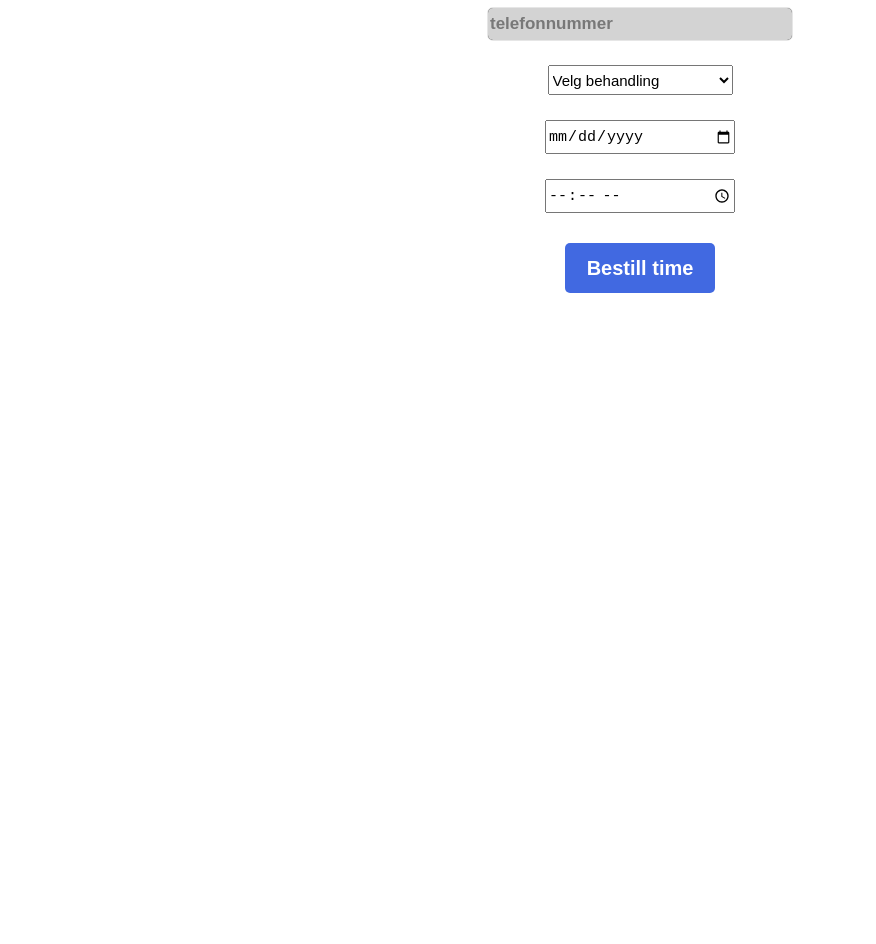
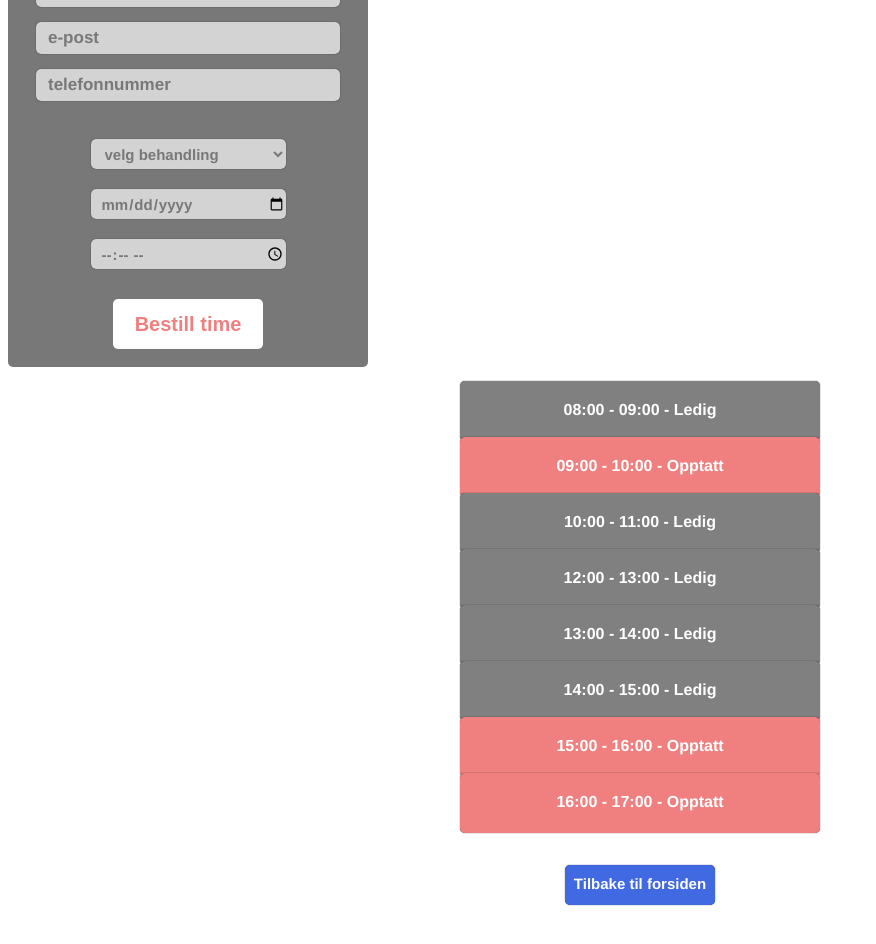
Before and after one commit to braenden/grensesnitt-eksamen, a Vue app: page /booking in a window 1280 px wide. Shown: the part 234-1178 px from the top of the page, without its empty margins (0-876 px from the left). Before the commit the page ends 800 px from the top, so only its background shows below. Built offline with nearby package versions, Linux system fonts and the light colour scheme.

Commit message:
Added times to booking

```diff
--- a/src/pages/booking.vue
+++ b/src/pages/booking.vue
@@ -1,16 +1,35 @@
 <template>
     <div><hr id="line4">
+    <div id="container">
+    <h1>Reservasjon av time</h1>
         <input v-model="bookingForm.firstName" type="text" placeholder="fornavn" class="inputForm"><br>
         <input v-model="bookingForm.surName" type="text" placeholder="etternavn" class="inputForm"><br>
         <input v-model="bookingForm.email" type="text" placeholder="e-post" class="inputForm"><br>
-        <input v-model="bookingForm.phoneNumber" type="text" placeholder="telefonnummer" class="inputForm"><br>
-        <select @change="changeTreatment($event)" class="options">
-            <option>Velg behandling</option>
+        <input v-model="bookingForm.phoneNumber" type="text" placeholder="telefonnummer" class="inputForm"><br><br>
+        <select @change="changeTreatment($event)" class="options" id="selectBtn">
+            <option>velg behandling</option>
             <option  v-for="treatments in treatments" :value="treatments.name" v-bind:key="treatments.id">{{ treatments.name }}</option>
         </select><br>
         <input v-model="bookingForm.date" type="date" class="options"><br>
         <input v-model="bookingForm.time" type="time" class="options"><br>
-        <button type="button" @click="sendBooking" id="bestill">Bestill time</button><br>
+        <button type="button" @click="sendBooking" id="bestill">Bestill time</button><br><br>
+        </div><br>
+
+        <div id="container2">
+            <ul>
+                <p class="ledigTime">08:00 - 09:00 - Ledig</p><br>
+                <p class="opptattTime">09:00 - 10:00 - Opptatt</p><br>
+                <p class="ledigTime">10:00 - 11:00 - Ledig</p><br>
+                <p class="ledigTime">12:00 - 13:00 - Ledig</p><br>
+                <p class="ledigTime">13:00 - 14:00 - Ledig</p><br>
+                <p class="ledigTime">14:00 - 15:00 - Ledig</p><br>
+                <p class="opptattTime">15:00 - 16:00 - Opptatt</p><br>
+                <p class="opptattTime">16:00 - 17:00 - Opptatt</p><br>
+            </ul>
+        </div>
+             <router-link to="/" id="smallBtn4">Tilbake til forsiden</router-link>
+             <br><br><br>
+
     </div>
 </template>
 <script>
@@ -31,7 +50,14 @@ export default {
                 {name: "Osteopati"},
                 {name: "Kostholdsveiledning"},
                 {name: "Fysiologisk lab"}
-            ]
+            ],
+                days: [
+                    {name: "Mandag"},
+                    {name: "Tirsdag"},
+                    {name: "Onsdag"},
+                    {name: "Torsdag"},
+                    {name: "Fredag"}
+                ]
         }
     },
     methods: {
@@ -41,11 +67,28 @@ export default {
         changeTreatmeants (event) {
             this.selectedTreatment = event.target.options
             event.target.options.selectedIndex.text
+        },
+        changeDays (event) {
+            this.selectedDay = event.target.options
+            event.target.options.selectedIndex.text
         }
-    },
+    }
 }
 </script>
 <style>
+
+#container {
+    background-color: rgb(120,120,120);
+    border-radius: 5px 5px 5px 5px;
+    width: 360px;
+}
+
+h1 {
+    margin-bottom: 0px;
+    color: white;
+    padding-top: 10px;
+    margin-top: 10px;
+}
 
 .inputForm {
     background-color: lightgray;
@@ -58,18 +101,74 @@ export default {
     font-weight: bold;
     border-radius: 5px 5px 5px 5px;
     box-shadow: 0px 0px 1px 0px black;
-    margin-top: 12px;
+    margin-top: 15px;
+    font-family: 'Avenir', Helvetica, Arial, sans-serif;
+}
+
+.ledigTime {
+    color: white;
+    background-color: grey;
+    display: inline-block;
+    border-radius: 5px 5px 5px 5px;
+    box-shadow: 0px 0px 1px 0px black;
+    margin-left: -40px;
+    height: 40px;
+    width: 360px;
+    font-weight: bold;
+    padding-top: 20px;
+    margin-top: -20px;
+}
+
+.opptattTime {
+    color: white;
+    background-color: lightcoral;
+    display: inline-block;
+    border-radius: 5px 5px 5px 5px;
+    box-shadow: 0px 0px 1px 0px black;
+    margin-left: -40px;
+    height: 40px;
+    width: 360px;
+    font-weight: bold;
+    padding-top: 20px;
+    margin-top: -20px;
 }
 
 ::placeholder {
-color: rgb(120,120,120)
+color: rgb(120,120,120);
+padding-left: 10px;
 }
 
 .options {
+    padding-left: 10px;
     font-size: 15px;
-    margin-top: 25px;
+    margin-top: 20px;
     width: 185px;
     height: 30px;
+    border: none;
+    border-radius: 5px 5px 5px 5px;
+    background-color: lightgray;
+    box-shadow: 0px 0px 1px 0px black;
+    font-family: 'Avenir', Helvetica, Arial, sans-serif;
+    font-weight: bold;
+}
+
+#adjustment2 {
+    text-align: left;
+    color: black;
+    margin-left: 10px;
+}
+
+#selectBtn {
+    height: 30px;
+    width: 195px;
+}
+
+select {
+    color: rgb(120,120,120);
+}
+
+input {
+    color: rgb(120,120,120);
 }
 
 #bestill {
@@ -79,8 +178,8 @@ color: rgb(120,120,120)
     width: 150px;
     height: 50px;
     border-radius: 5px 5px 5px 5px;
-    background-color: royalblue;
-    color: white;
+    background-color: white;
+    color: lightcoral;
     border: none;
     font-weight: bold;
 }
@@ -88,4 +187,18 @@ color: rgb(120,120,120)
 #line4 {
     border: 1px solid royalblue;
 }
+
+#smallBtn4 {
+    background-color: royalblue;
+    color: white;
+    font-size: 15px;
+    text-decoration: none;
+    display: inline-block;
+    height: 30px;
+    width: 150px;
+    padding-top: 10px;
+    font-weight: bold;
+    border-radius: 5px 5px 5px 5px;
+    box-shadow: 0px 0px 1px 0px black;
+}
 </style>
```
